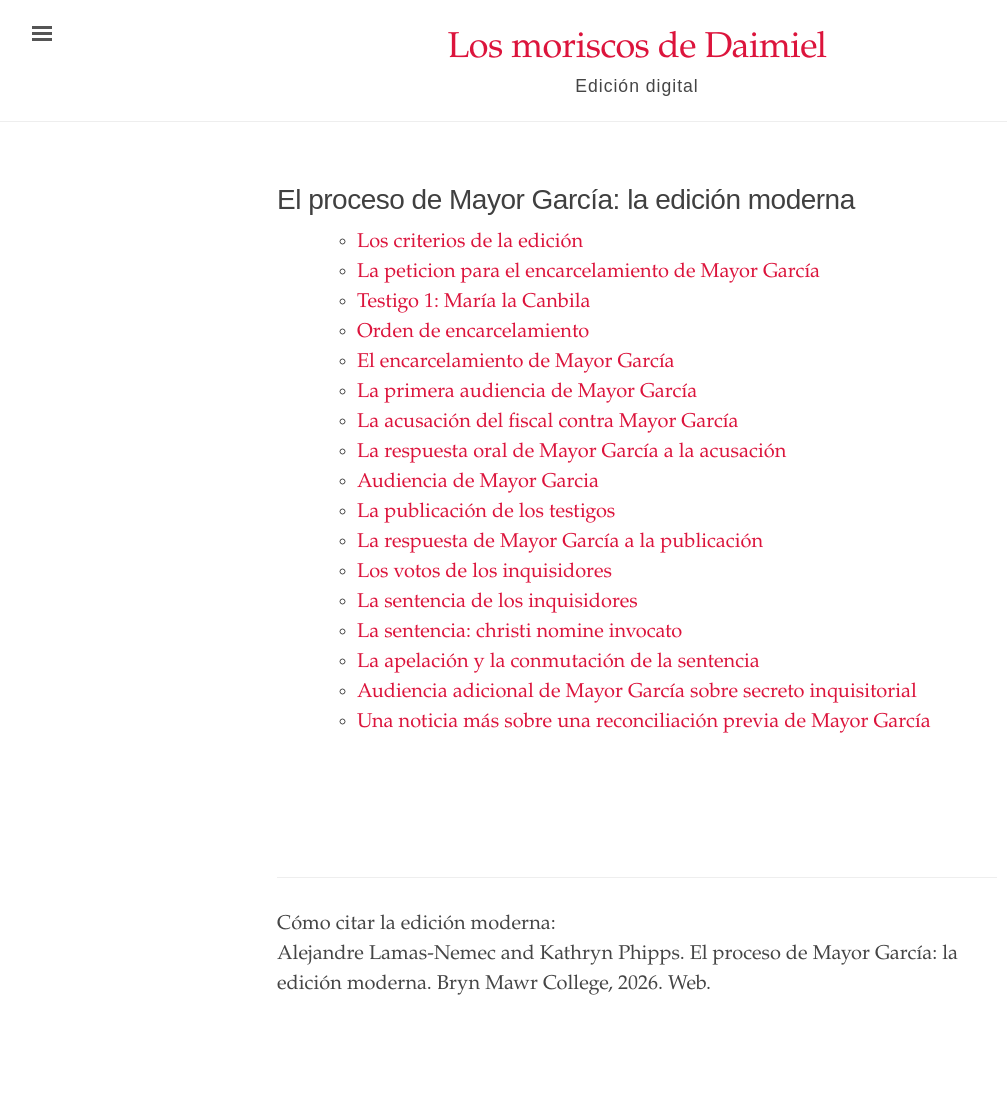
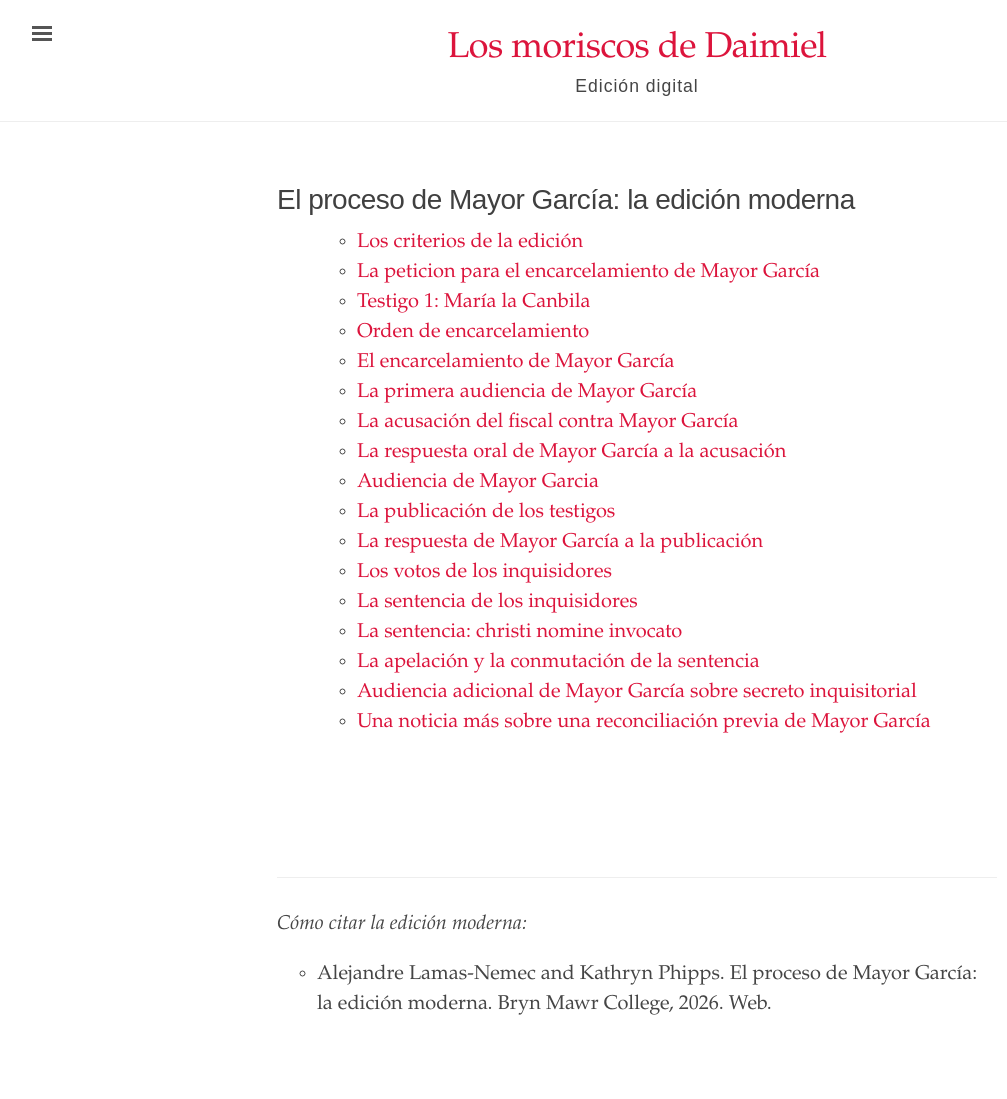
Before and after one commit to digbmc/moriscos-daimel, a Jekyll site: the page built from edicion-moderna.md, in a window 1280 px wide. Shown: the whole page, without its empty margins (3-1010 px from the left). Built offline with Jekyll 4.4.1, drawn with Linux system fonts in a browser that asks for light colours.

Commit message:
Update edicion-moderna.md

```diff
--- a/edicion-moderna.md
+++ b/edicion-moderna.md
@@ -24,8 +24,11 @@
 
 <br>
 <hr>
-Cómo citar la edición moderna:<br>
-Alejandre Lamas-Nemec and Kathryn Phipps. El proceso de Mayor García: la edición moderna. Bryn Mawr College, 2026. Web.
+<em>Cómo citar la edición moderna:</em> <br>
+  <ul>
+    <li>Alejandre Lamas-Nemec and Kathryn Phipps. El proceso de Mayor García: la edición moderna. Bryn Mawr College, 2026. Web.
+ </li>
+  </ul>
 
 <!--
 <script>
```
